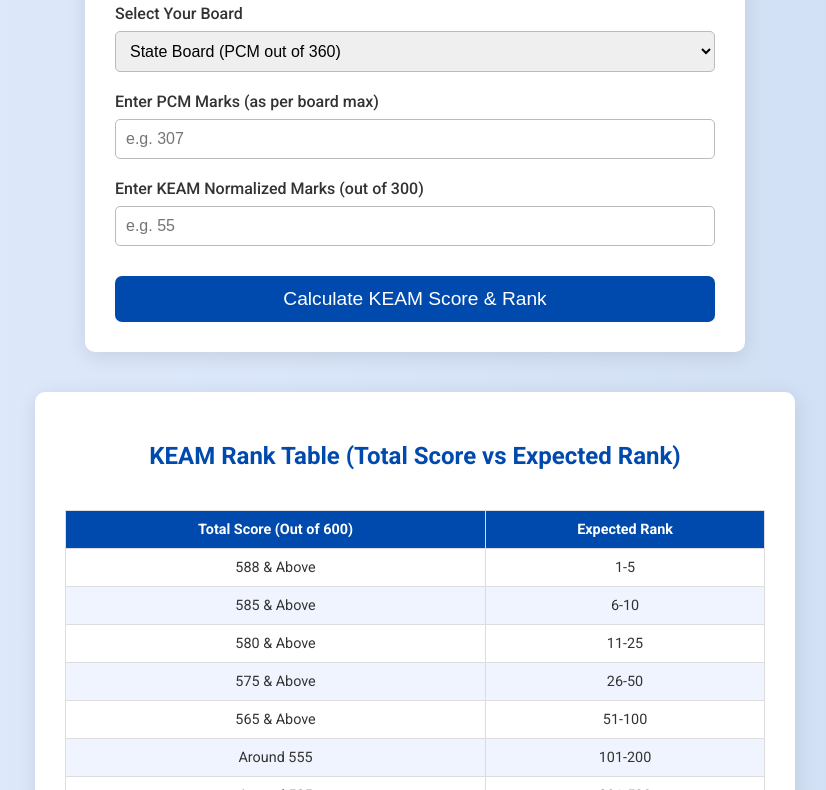
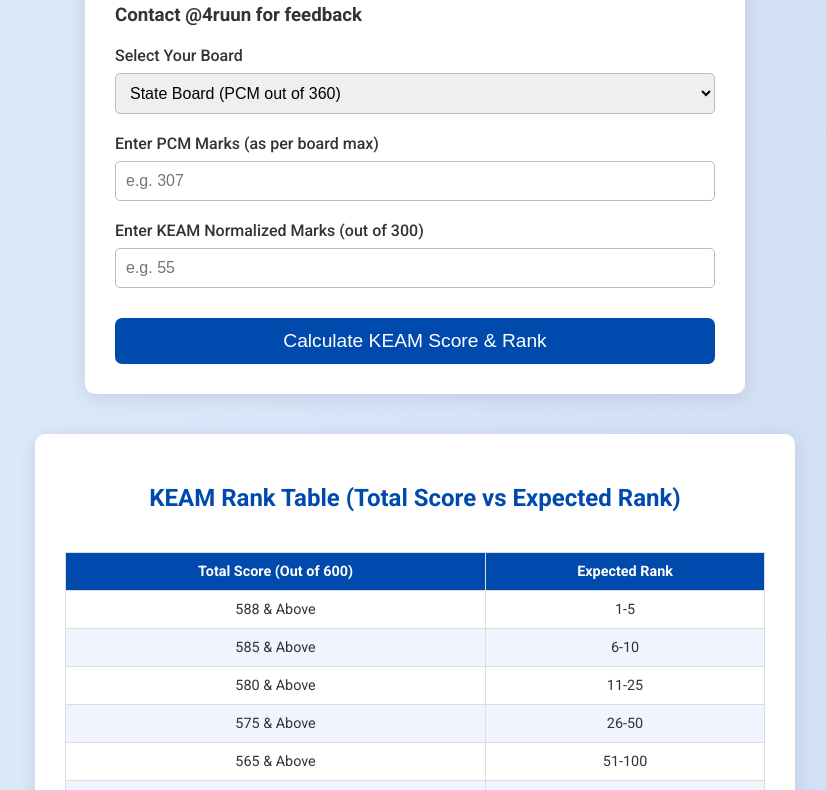
Before and after one commit to Arunmohankml/KeamRankPredictor2025, a plain HTML site: page index.html in a window 1280 px wide. Shown: the part 125-915 px from the top of the page, without its empty margins (225-1051 px from the left). Drawn offline with Linux system fonts and the light colour scheme.

Commit message:
Add files via upload

```diff
--- a/index.html
+++ b/index.html
@@ -105,6 +105,7 @@
 
 <div class="container">
     <h1>KEAM Marks & Rank Calculator</h1>
+        <h3>Contact @4ruun for feedback </h2>
     <label for="board">Select Your Board</label>
     <select id="board">
         <option value="state">State Board (PCM out of 360)</option>
```
